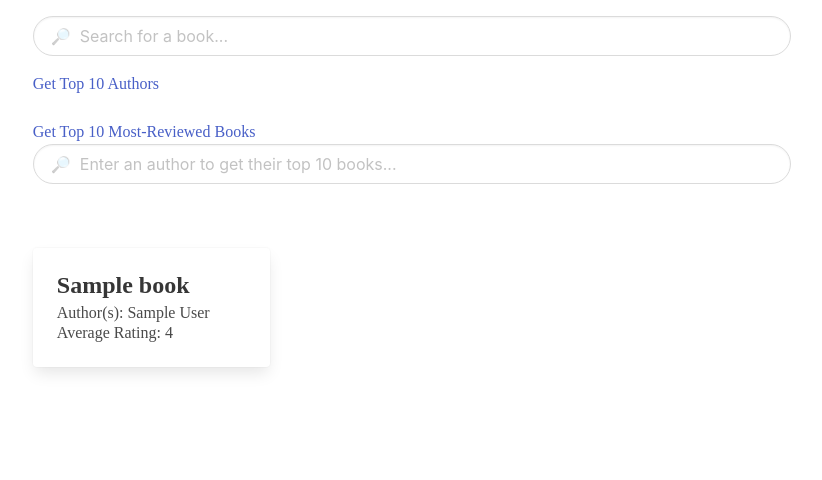
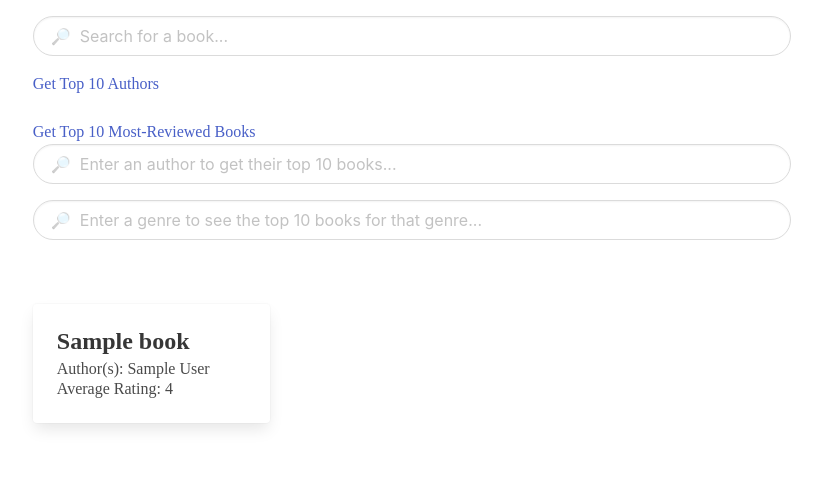
Before and after one commit to caroljli/cis550-final-project, a Django app: template booknook/books/templates/book_directory.html in a window 1280 px wide. Shown: the part 253-733 px from the top of the page, without its empty margins (228-1050 px from the left). Run offline with Django 3.2, Linux system fonts and the light colour scheme; the template is opened without the code that fills it: most values are stand-ins (such as "Sample title", 1, 10 or a date in 2020); some libraries are stand-ins or nearby versions.

Commit message:
search bar for genre

```diff
--- a/booknook/books/models.py
+++ b/booknook/books/models.py
@@ -15,6 +15,7 @@ class BestBook(models.Model):
     title = models.CharField(max_length=100)
     authors = models.CharField(max_length=900)
     rating = models.IntegerField()
+    genre = models.CharField(max_length=100)
     class Meta:
         db_table = "BESTSELLERS"
 
--- a/booknook/books/templates/book_directory.html
+++ b/booknook/books/templates/book_directory.html
@@ -34,6 +34,11 @@
         <form method="GET" action="{% url 'books' %}">
           {% csrf_token %}
           <input name="authors_params" class="input is-rounded" type="text" placeholder="🔎  Enter an author to get their top 10 books...">
+        </form>
+
+        <form method="GET" action="{% url 'books' %}">
+          {% csrf_token %}
+          <input name="genre_params" class="input is-rounded" type="text" placeholder="🔎  Enter a genre to see the top 10 books for that genre...">
         </form>
 
         <br><br>
--- a/booknook/books/views.py
+++ b/booknook/books/views.py
@@ -21,6 +21,9 @@ def book_directory(request):
     authors_params = request.GET.get("authors_params")
     print(authors_params)
 
+    genre_params = request.GET.get("genre_params")
+    print(genre_params)
+
     # if authors_params:
     #     print("yes")
     #     results = BestBook.objects.all()
@@ -32,6 +35,9 @@ def book_directory(request):
     elif authors_params is not None:
         param_dict = { "param": authors_params }
         results = BestBook.objects.raw('SELECT DISTINCT * FROM BESTSELLERS b WHERE b.authors = %(param)s', param_dict)
+    elif genre_params is not None:
+        param_dict = { "param": genre_params }
+        results = BestBook.objects.raw('SELECT DISTINCT * FROM BESTSELLERS b WHERE b.genre = %(param)s ORDER BY b.reviews DESC FETCH FIRST 10 rows only', param_dict)
     else:
         results = Book.objects.all()
     return render(request, "book_directory.html", {"books": results})
```
